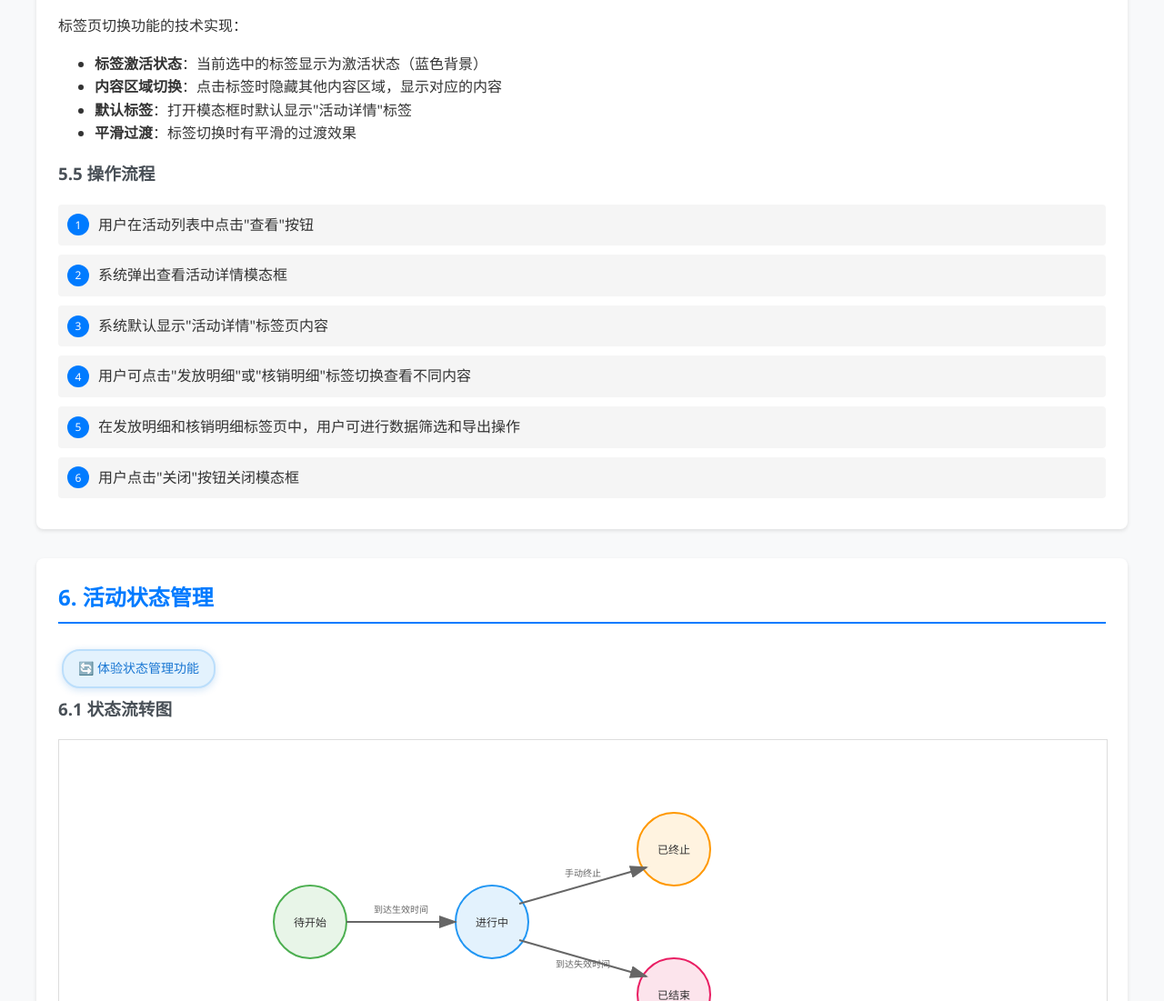
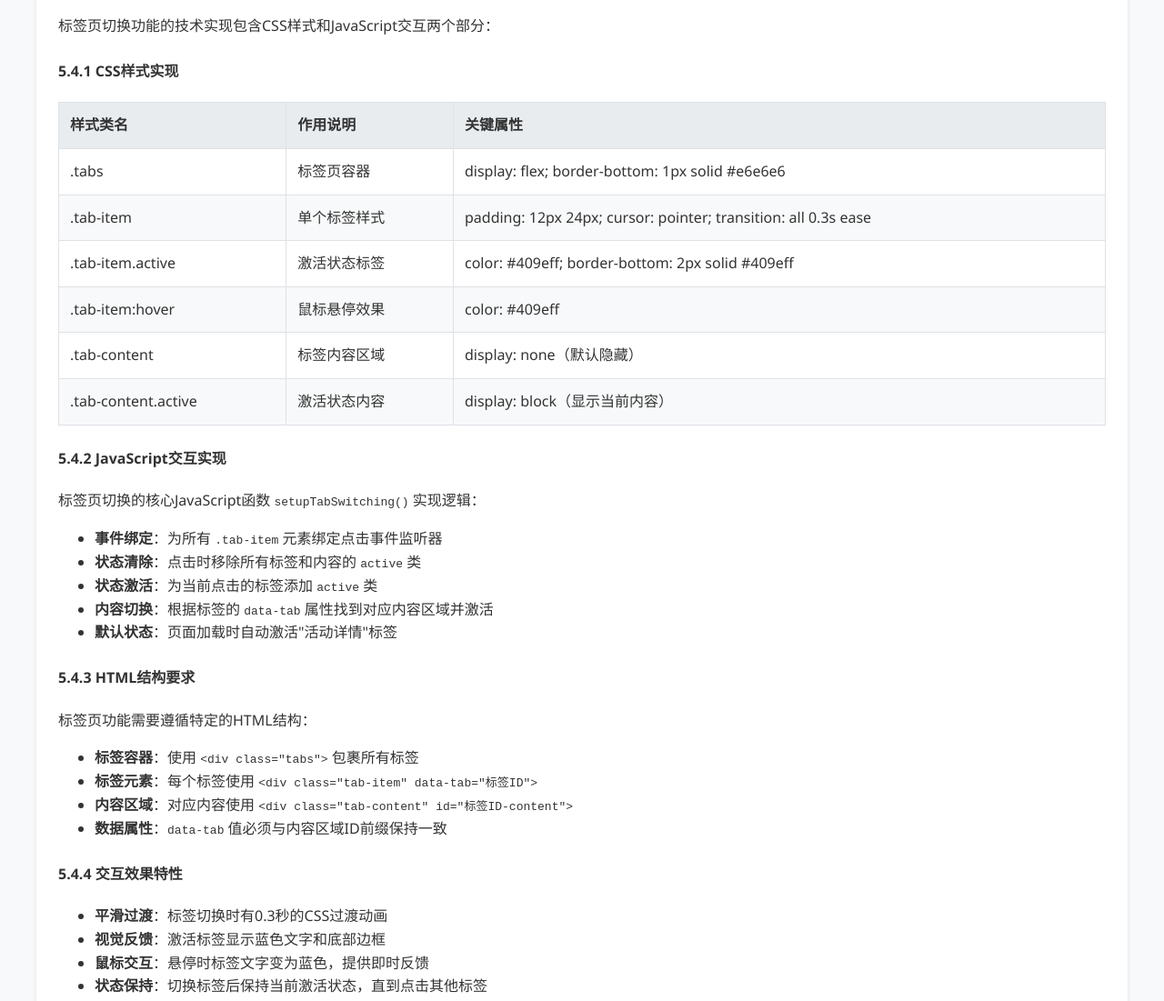
Before and after one commit to hubo1989/thirdparty_promotion_story, a plain HTML site: page promotion_story.html in a window 1280 px wide. Shown: the part 7151-8252 px from the top of the page at 91% size. Drawn offline with Linux system fonts and the light colour scheme.

Commit message:
docs: 完善promotion_story.html标签页切换功能技术说明
- 添加CSS样式实现的详细表格说明
- 补充JavaScript交互逻辑的具体实现步骤
- 新增HTML结构要求和规范说明
- 完善交互效果特性的技术细节
- 提供完整的标签页功能开发指导

```diff
--- a/promotion_story.html
+++ b/promotion_story.html
@@ -721,12 +721,76 @@
         </ul>
 
         <h3>5.4 标签页切换功能</h3>
-        <p>标签页切换功能的技术实现：</p>
+        <p>标签页切换功能的技术实现包含CSS样式和JavaScript交互两个部分：</p>
+
+        <h4>5.4.1 CSS样式实现</h4>
+        <table>
+            <thead>
+                <tr>
+                    <th>样式类名</th>
+                    <th>作用说明</th>
+                    <th>关键属性</th>
+                </tr>
+            </thead>
+            <tbody>
+                <tr>
+                    <td>.tabs</td>
+                    <td>标签页容器</td>
+                    <td>display: flex; border-bottom: 1px solid #e6e6e6</td>
+                </tr>
+                <tr>
+                    <td>.tab-item</td>
+                    <td>单个标签样式</td>
+                    <td>padding: 12px 24px; cursor: pointer; transition: all 0.3s ease</td>
+                </tr>
+                <tr>
+                    <td>.tab-item.active</td>
+                    <td>激活状态标签</td>
+                    <td>color: #409eff; border-bottom: 2px solid #409eff</td>
+                </tr>
+                <tr>
+                    <td>.tab-item:hover</td>
+                    <td>鼠标悬停效果</td>
+                    <td>color: #409eff</td>
+                </tr>
+                <tr>
+                    <td>.tab-content</td>
+                    <td>标签内容区域</td>
+                    <td>display: none（默认隐藏）</td>
+                </tr>
+                <tr>
+                    <td>.tab-content.active</td>
+                    <td>激活状态内容</td>
+                    <td>display: block（显示当前内容）</td>
+                </tr>
+            </tbody>
+        </table>
+
+        <h4>5.4.2 JavaScript交互实现</h4>
+        <p>标签页切换的核心JavaScript函数 <code>setupTabSwitching()</code> 实现逻辑：</p>
         <ul>
-            <li><strong>标签激活状态</strong>：当前选中的标签显示为激活状态（蓝色背景）</li>
-            <li><strong>内容区域切换</strong>：点击标签时隐藏其他内容区域，显示对应的内容</li>
-            <li><strong>默认标签</strong>：打开模态框时默认显示"活动详情"标签</li>
-            <li><strong>平滑过渡</strong>：标签切换时有平滑的过渡效果</li>
+            <li><strong>事件绑定</strong>：为所有 <code>.tab-item</code> 元素绑定点击事件监听器</li>
+            <li><strong>状态清除</strong>：点击时移除所有标签和内容的 <code>active</code> 类</li>
+            <li><strong>状态激活</strong>：为当前点击的标签添加 <code>active</code> 类</li>
+            <li><strong>内容切换</strong>：根据标签的 <code>data-tab</code> 属性找到对应内容区域并激活</li>
+            <li><strong>默认状态</strong>：页面加载时自动激活"活动详情"标签</li>
+        </ul>
+
+        <h4>5.4.3 HTML结构要求</h4>
+        <p>标签页功能需要遵循特定的HTML结构：</p>
+        <ul>
+            <li><strong>标签容器</strong>：使用 <code>&lt;div class="tabs"&gt;</code> 包裹所有标签</li>
+            <li><strong>标签元素</strong>：每个标签使用 <code>&lt;div class="tab-item" data-tab="标签ID"&gt;</code></li>
+            <li><strong>内容区域</strong>：对应内容使用 <code>&lt;div class="tab-content" id="标签ID-content"&gt;</code></li>
+            <li><strong>数据属性</strong>：<code>data-tab</code> 值必须与内容区域ID前缀保持一致</li>
+        </ul>
+
+        <h4>5.4.4 交互效果特性</h4>
+        <ul>
+            <li><strong>平滑过渡</strong>：标签切换时有0.3秒的CSS过渡动画</li>
+            <li><strong>视觉反馈</strong>：激活标签显示蓝色文字和底部边框</li>
+            <li><strong>鼠标交互</strong>：悬停时标签文字变为蓝色，提供即时反馈</li>
+            <li><strong>状态保持</strong>：切换标签后保持当前激活状态，直到点击其他标签</li>
         </ul>
 
         <h3>5.5 操作流程</h3>
```
